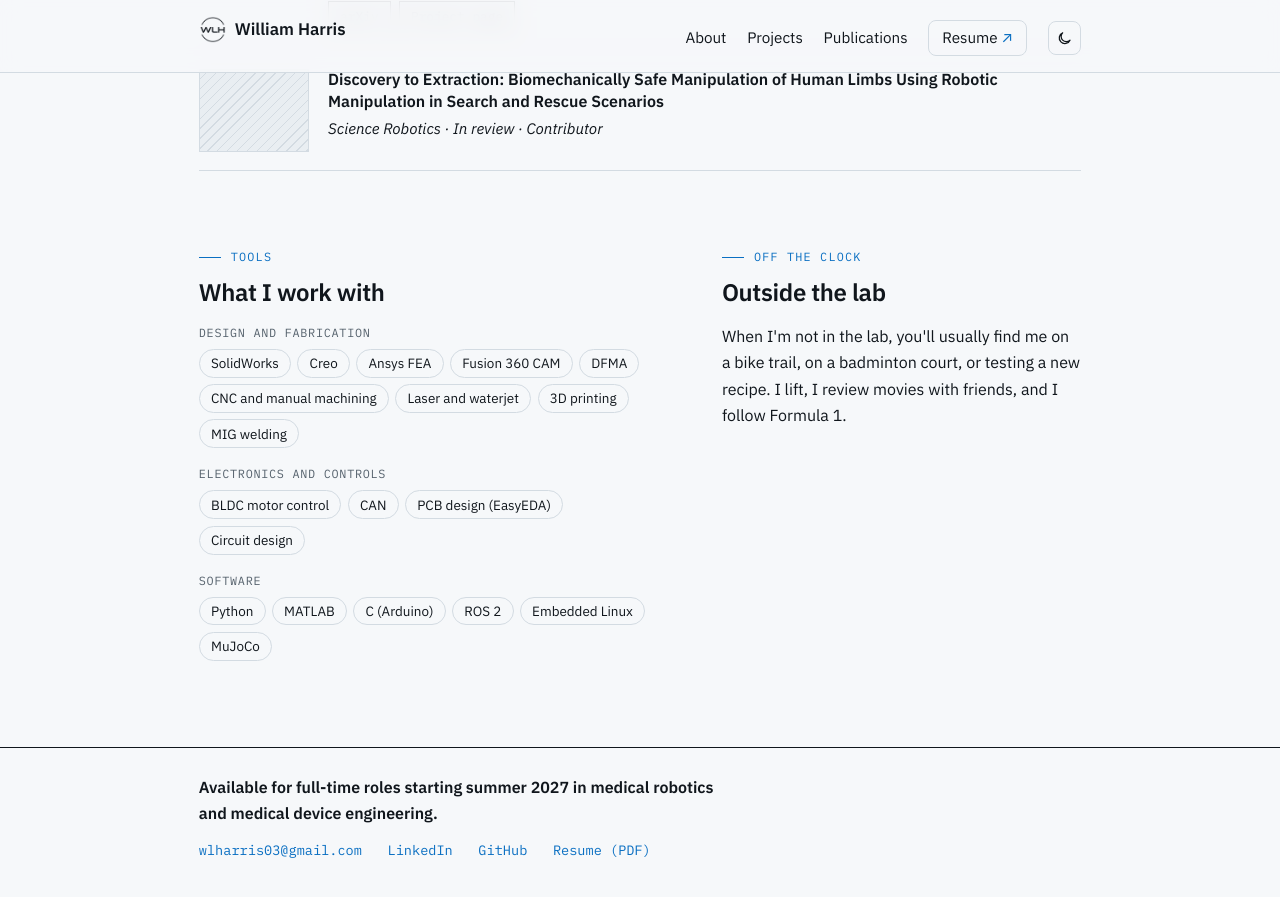
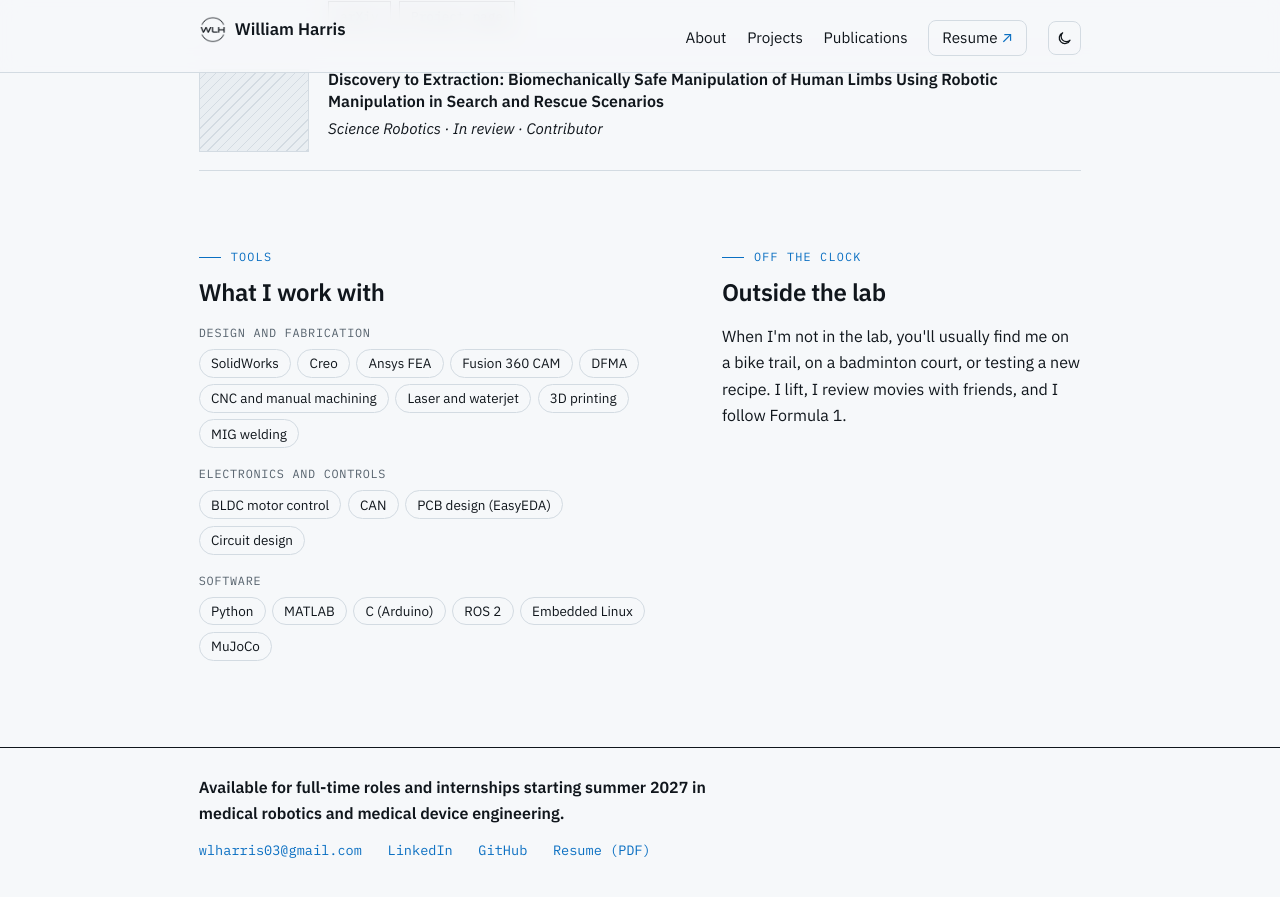
Before and after one commit to SquilliamH/portfolio, a Jekyll site: the page built from index.html, in a window 1280 px wide and 900 px high, scrolled down 3522 px. Shown: the top 897 px of the window. Built offline with Jekyll 4.4.1, drawn with Linux system fonts in a browser that asks for light colours; some of the changed text lies outside the part shown.

Commit message:
Availability: full-time roles and internships
Co-Authored-By: Claude Sonnet 5.5 <noreply@anthropic.com>

```diff
--- a/_layouts/default.html
+++ b/_layouts/default.html
@@ -56,7 +56,7 @@
 
   <footer class="site-footer" id="contact">
     <div class="wrap footer-inner">
-      <p class="footer-lede">Available for full-time roles starting summer 2027 in medical robotics and medical device engineering.</p>
+      <p class="footer-lede">Available for full-time roles and internships starting summer 2027 in medical robotics and medical device engineering.</p>
       <ul class="contact-links">
         <li><a href="mailto:{{ site.email }}">{{ site.email }}</a></li>
         <li><a href="{{ site.linkedin }}">LinkedIn</a></li>
--- a/index.html
+++ b/index.html
@@ -15,7 +15,7 @@ layout: default
         <li><svg viewBox="0 0 24 24" aria-hidden="true"><path d="M12 21s7-6.2 7-11.5A7 7 0 0 0 5 9.5C5 14.8 12 21 12 21z"/><circle cx="12" cy="9.5" r="2.5"/></svg>UC San Diego</li>
         <li><svg viewBox="0 0 24 24" aria-hidden="true"><path d="M9 3h6M10 3v6l-5 9a2 2 0 0 0 1.8 3h10.4A2 2 0 0 0 19 18l-5-9V3"/></svg>ARCLab</li>
       </ul>
-      <p class="avail"><span class="avail-dot" aria-hidden="true"></span>Available for full-time roles starting summer 2027</p>
+      <p class="avail"><span class="avail-dot" aria-hidden="true"></span>Available for full-time roles and internships starting summer 2027</p>
       <p class="cta-row">
         <a class="cta cta-solid" href="#projects">See my projects</a>
         <a class="cta" href="{{ site.resume | relative_url }}">Resume</a>
```
